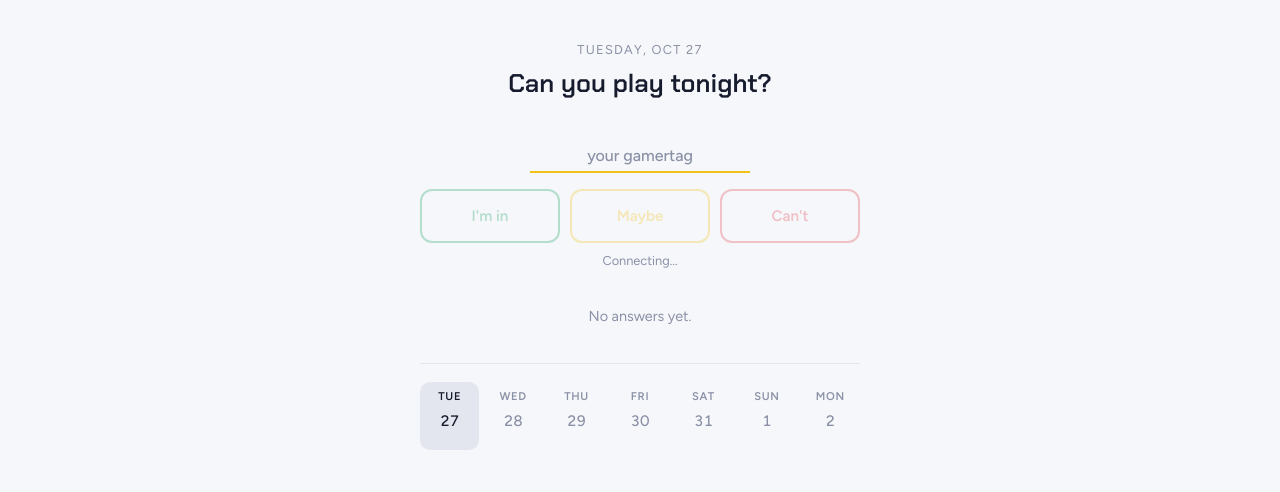
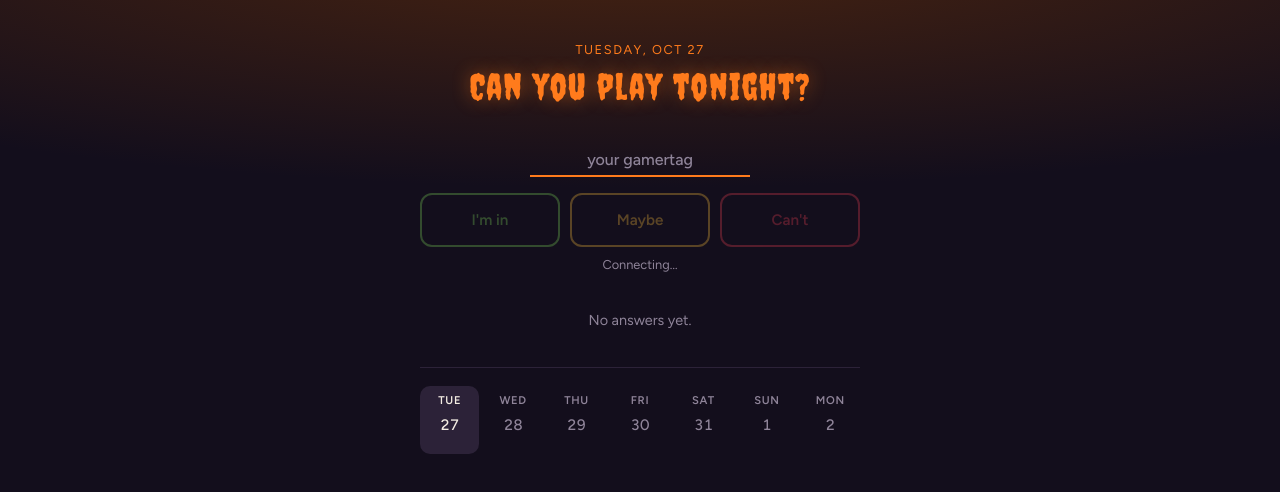
Before and after one commit to GummiFreyr/squad-check-in, a website: page index.html in a window 1280 px wide. Drawn offline with Linux system fonts and the light colour scheme; no server answers.

Commit message:
Halloween theme, time wheel and required gamertag

```diff
--- a/index.html
+++ b/index.html
@@ -10,39 +10,34 @@
 <meta name="apple-mobile-web-app-capable" content="yes">
 <meta name="apple-mobile-web-app-title" content="Squad">
 <meta name="apple-mobile-web-app-status-bar-style" content="black-translucent">
-<meta name="theme-color" content="#f6f7fa" media="(prefers-color-scheme: light)">
-<meta name="theme-color" content="#101320" media="(prefers-color-scheme: dark)">
+<meta name="theme-color" content="#130e1c">
 <link rel="preconnect" href="https://fonts.googleapis.com">
-<link rel="stylesheet" href="https://fonts.googleapis.com/css2?family=Chakra+Petch:wght@600&family=Figtree:wght@400;500;600&display=swap">
+<link rel="stylesheet" href="https://fonts.googleapis.com/css2?family=Creepster&family=Figtree:wght@400;500;600&display=swap">
 <style>
-/* Layout: one quiet centered column — the question, three colored buttons, who's in, a thin week strip */
+/* Halloween night: one quiet centered column under a pumpkin-glow sky.
+   Deliberately dark in both system themes. */
 :root {
-  --bg: #f6f7fa;
-  --ink: #161b2e;
-  --muted: #8a91a6;
-  --line: #e3e6ee;
-  --yes: #1fa463;
-  --maybe: #f2c21b;
-  --no: #e0434f;
-  --on-yes: #ffffff;
-  --on-maybe: #2a2100;
-  --on-no: #ffffff;
-  --font-display: "Chakra Petch", "Trebuchet MS", system-ui, sans-serif;
+  --bg: #130e1c;        /* night purple */
+  --glow: #4a2410;      /* pumpkin light at the top of the sky */
+  --ink: #f3ece2;       /* candle-wax white */
+  --muted: #8f8499;
+  --line: #2c2238;
+  --pumpkin: #ff7b1c;
+  --yes: #7fd858;       /* slime green */
+  --maybe: #ffc13b;     /* candle yellow */
+  --no: #ee3f52;        /* blood red */
+  --on-yes: #102207;
+  --on-maybe: #2b1d00;
+  --on-no: #2a050a;
+  --font-display: "Creepster", "Trebuchet MS", system-ui, sans-serif;
   --font-body: "Figtree", system-ui, -apple-system, "Segoe UI", sans-serif;
-  color-scheme: light;
-}
-@media (prefers-color-scheme: dark) {
-  :root {
-    --bg: #101320; --ink: #eceef6; --muted: #7d849c; --line: #262b3f;
-    --yes: #34c77b; --maybe: #f5cb3a; --no: #f05663;
-    --on-yes: #06200f; --on-maybe: #2a2100; --on-no: #2a070b;
-    color-scheme: dark;
-  }
+  color-scheme: dark;
 }
 * { box-sizing: border-box; }
 html { -webkit-text-size-adjust: 100%; }
 body {
-  margin: 0; background: var(--bg); color: var(--ink); font-family: var(--font-body); font-size: 15px; line-height: 1.5;
+  margin: 0; min-height: 100vh; color: var(--ink);
+  background: radial-gradient(ellipse 130% 45% at 50% -8%, var(--glow), transparent 70%) no-repeat, var(--bg); font-family: var(--font-body); font-size: 15px; line-height: 1.5;
   padding-left: max(16px, env(safe-area-inset-left, 0px));
   padding-right: max(16px, env(safe-area-inset-right, 0px));
   padding-top: calc(env(safe-area-inset-top, 0px) + 40px);
@@ -51,8 +46,12 @@ body {
 }
 [hidden] { display: none !important; }
 .wrap { max-width: 440px; margin: 0 auto; display: flex; flex-direction: column; gap: 36px; }
-.date { font-size: 0.8rem; color: var(--muted); text-transform: uppercase; letter-spacing: 0.1em; text-align: center; margin: 0 0 6px; }
-.ask { font-family: var(--font-display); font-weight: 600; font-size: 1.6rem; text-align: center; margin: 0; text-wrap: balance; }
+.date { font-size: 0.8rem; color: var(--pumpkin); text-transform: uppercase; letter-spacing: 0.12em; text-align: center; margin: 0 0 8px; }
+.ask {
+  font-family: var(--font-display); font-weight: 400; font-size: 2.3rem; line-height: 1.1; letter-spacing: 0.03em;
+  text-align: center; margin: 0; text-wrap: balance; color: var(--pumpkin);
+  text-shadow: 0 0 18px color-mix(in srgb, var(--pumpkin) 45%, transparent);
+}
 
 .choices { display: grid; grid-template-columns: repeat(3, 1fr); gap: 10px; }
 .choice {
@@ -77,7 +76,7 @@ body {
   border: 0; border-bottom: 1px solid var(--line); padding: 6px 4px; border-radius: 0;
 }
 .nick::placeholder { color: var(--muted); }
-.nick.need { border-bottom: 2px solid var(--maybe); }
+.nick.need { border-bottom: 2px solid var(--pumpkin); }
 .status { font-size: 0.8rem; color: var(--muted); text-align: center; min-height: 1.2em; margin: 8px 0 0; }
 .status.err { color: var(--no); }
 
```
Also changed, not shown: icon-180.png, icon-192.png, icon-512.png, manifest.webmanifest.
